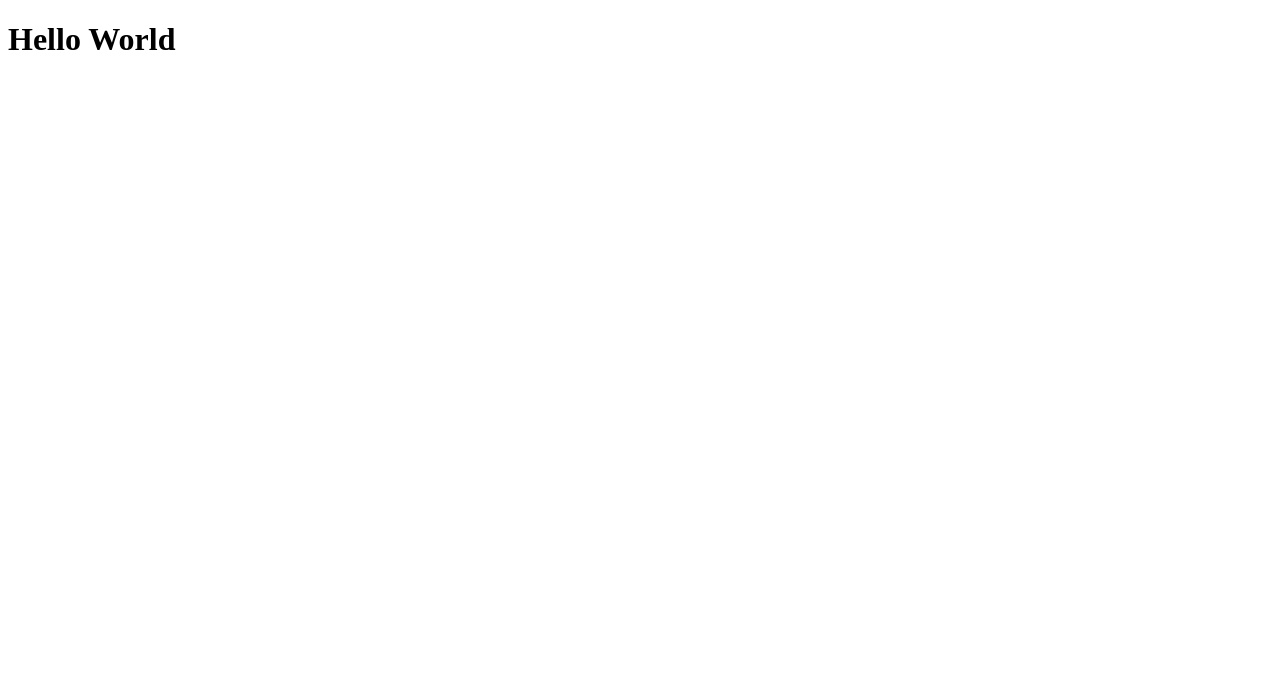
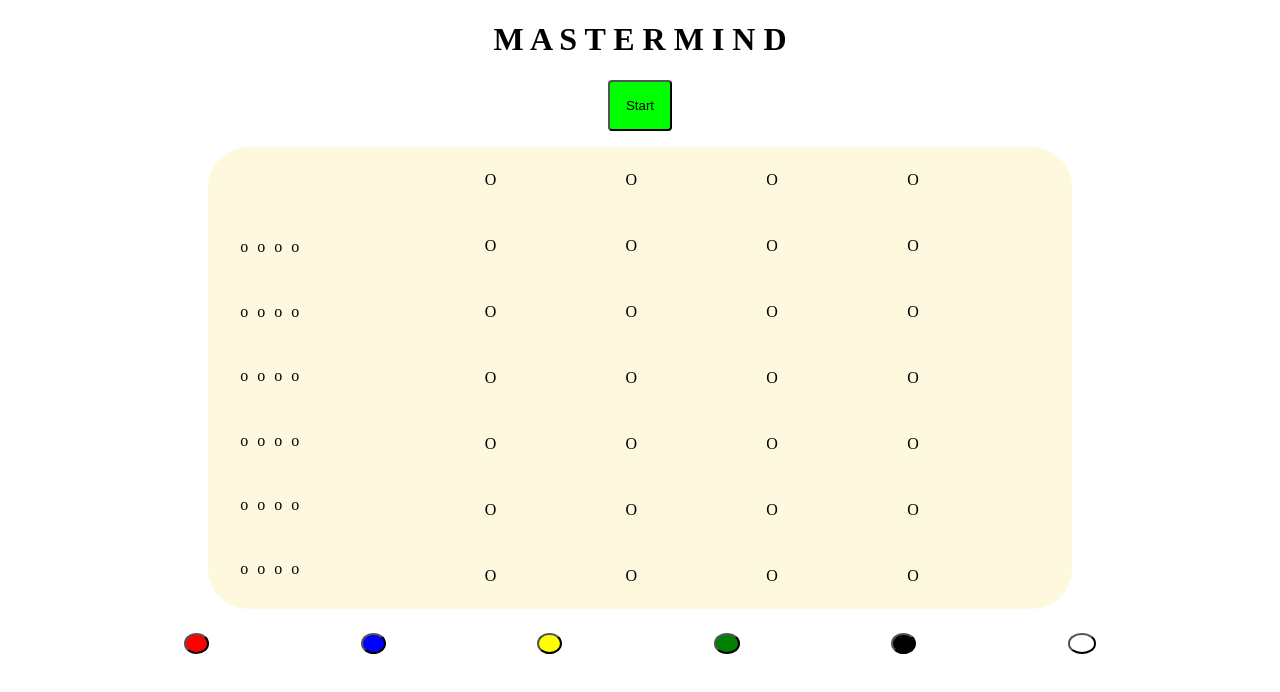
Before and after one commit to vachhaniparth96/Project-1-Mastermind-Game, a plain HTML site: page index.html in a window 1280 px wide. Drawn offline with Linux system fonts and the light colour scheme.

Commit message:
started basic HTML and CSS layout for the game. 'O' characters are placeholders for pin holes

```diff
--- a/index.html
+++ b/index.html
@@ -3,11 +3,118 @@
 <head>
     <meta charset="UTF-8">
     <meta name="viewport" content="width=device-width, initial-scale=1.0">
-    <title>Document</title>
+    <title>Mastermind</title>
     <link rel="stylesheet" href="main.css">
     <script defer src="app.js"></script>
 </head>
 <body>
-   <h1>Hello World</h1>
+    <header>
+        <h1>M A S T E R M I N D</h1>
+    </header>
+    <div class="game-control">
+        <button class="start" id="start">Start</button>
+    </div>
+    <main>
+        <!-- <button></button> -->
+        <div class="acc left">
+            <div class="accuracy" id="leave-empty">
+                <div class="accuracy-pin">o</div>
+                <div class="accuracy-pin">o</div>
+                <div class="accuracy-pin">o</div>
+                <div class="accuracy-pin">o</div>
+            </div>
+                <div class="accuracy" id="accuracy6">
+                <div class="accuracy-pin">o</div>
+                <div class="accuracy-pin">o</div>
+                <div class="accuracy-pin">o</div>
+                <div class="accuracy-pin">o</div>
+            </div>
+            <div class="accuracy" id="accuracy5">
+                <div class="accuracy-pin">o</div>
+                <div class="accuracy-pin">o</div>
+                <div class="accuracy-pin">o</div>
+                <div class="accuracy-pin">o</div>
+            </div>
+            <div class="accuracy" id="accuracy4">
+                <div class="accuracy-pin">o</div>
+                <div class="accuracy-pin">o</div>
+                <div class="accuracy-pin">o</div>
+                <div class="accuracy-pin">o</div>
+            </div>
+            <div class="accuracy" id="accuracy3">
+                <div class="accuracy-pin">o</div>
+                <div class="accuracy-pin">o</div>
+                <div class="accuracy-pin">o</div>
+                <div class="accuracy-pin">o</div>
+            </div>
+            <div class="accuracy" id="accuracy2">
+                <div class="accuracy-pin">o</div>
+                <div class="accuracy-pin">o</div>
+                <div class="accuracy-pin">o</div>
+                <div class="accuracy-pin">o</div>
+            </div>
+            <div class="accuracy" id="accuracy1">
+                <div class="accuracy-pin">o</div>
+                <div class="accuracy-pin">o</div>
+                <div class="accuracy-pin">o</div>
+                <div class="accuracy-pin">o</div>
+            </div>
+        </div>
+
+        <div class="game-board right">
+            <div class="game-pin" id="answer">
+                <div class="guess-pin">O</div>
+                <div class="guess-pin">O</div>
+                <div class="guess-pin">O</div>
+                <div class="guess-pin">O</div>
+            </div>
+            <div class="game-pin" id="guess6">
+                <div class="guess-pin">O</div>
+                <div class="guess-pin">O</div>
+                <div class="guess-pin">O</div>
+                <div class="guess-pin">O</div>
+            </div>
+            <div class="game-pin" id="guess5">
+                <div class="guess-pin">O</div>
+                <div class="guess-pin">O</div>
+                <div class="guess-pin">O</div>
+                <div class="guess-pin">O</div>
+            </div>
+            <div class="game-pin" id="guess4">
+                <div class="guess-pin">O</div>
+                <div class="guess-pin">O</div>
+                <div class="guess-pin">O</div>
+                <div class="guess-pin">O</div>
+            </div>
+            <div class="game-pin" id="guess3">
+                <div class="guess-pin">O</div>
+                <div class="guess-pin">O</div>
+                <div class="guess-pin">O</div>
+                <div class="guess-pin">O</div>
+            </div>
+            <div class="game-pin" id="guess2">
+                <div class="guess-pin">O</div>
+                <div class="guess-pin">O</div>
+                <div class="guess-pin">O</div>
+                <div class="guess-pin">O</div>
+            </div>
+            <div class="game-pin" id="guess1">
+                <div class="guess-pin">O</div>
+                <div class="guess-pin">O</div>
+                <div class="guess-pin">O</div>
+                <div class="guess-pin">O</div>
+            </div>
+        </div>
+
+    </main>
+
+    <div class="guess-input">
+        <button class="guess" id="red">R</button>
+        <button class="guess" id="blue">B</button>
+        <button class="guess" id="yellow">Y</button>
+        <button class="guess" id="green">G</button>
+        <button class="guess" id="black">B</button>
+        <button class="guess" id="white">W</button>
+    </div>
 </body>
 </html>
--- a/main.css
+++ b/main.css
@@ -0,0 +1,80 @@
+* {
+    box-sizing: border-box;
+    /* border: 1px solid red; */
+}
+
+header {
+    text-align: center;
+}
+
+main {
+    display: grid;
+    grid-template-columns: .5fr 3fr;
+    background-color: rgb(254,248,222);
+    border-radius: 5cqb;
+    margin: auto 25vmin;
+}
+
+.game-control {
+    display: flex;
+    justify-content: center;
+}
+
+.game-pin {
+    display: flex;
+    justify-content: space-evenly;
+    padding: 1.5rem;
+}
+
+.accuracy {
+    display: flex;
+    justify-content: space-evenly;
+    padding: 1.45rem;
+}
+.guess-input {
+    display: flex;
+    justify-content: space-evenly;
+    padding: 1.5rem;
+}
+
+.guess {
+    border-radius: 50%;
+}
+#start {
+    background-color: lime;
+    padding: 1rem;
+    border-radius: .25rem;
+    margin-bottom: 1rem;
+}
+#red {
+    background-color: red;
+    color: transparent;
+}
+#blue {
+    background-color: blue;
+    color: transparent;
+}
+#yellow {
+    background-color: yellow;
+    color: transparent;
+}
+#green {
+    background-color: green;
+    color: transparent;
+}
+#black {
+    background-color: black;
+    color: transparent;
+}
+#white {
+    background-color: white;
+    color: transparent;
+}
+
+#answer {
+    /* border: 2px solid blue */
+}
+#leave-empty {
+    border: 2px solid blue;
+    visibility: hidden;
+}
```
